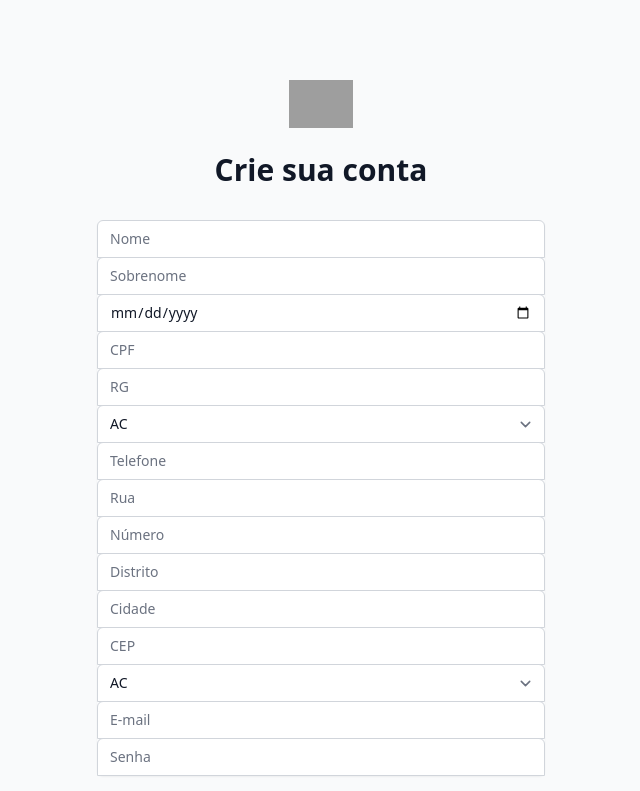
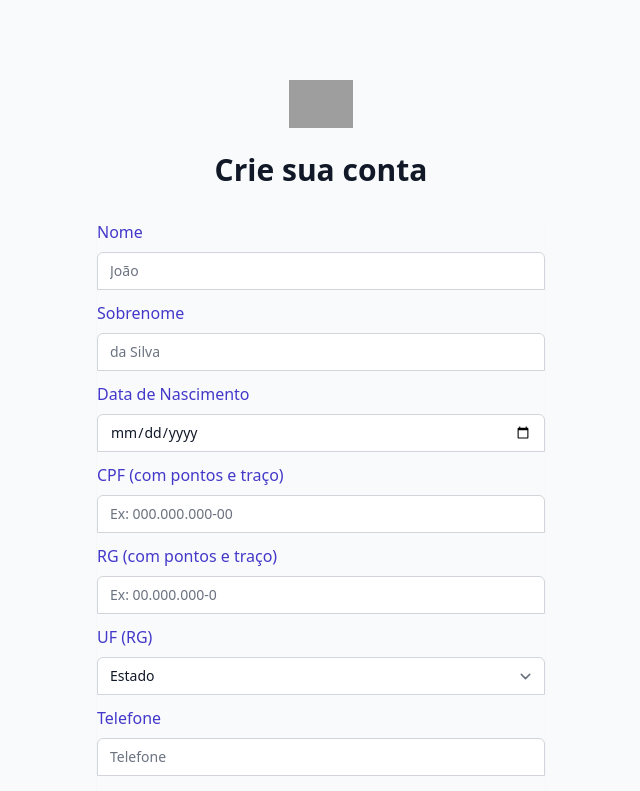
Before and after one commit to jotavkf/kols-client, a Next.js app: page /signup in a window 1280 px wide. Shown: the top 791 px of the page, without its empty margins (319-959 px from the left). Built offline with nearby package versions, Linux system fonts and the light colour scheme; grey boxes are pictures that could not be loaded.

Commit message:
SignUp bonito

```diff
--- a/package.json
+++ b/package.json
@@ -17,7 +17,8 @@
     "formik": "^2.2.9",
     "next": "12.1.0",
     "react": "17.0.2",
-    "react-dom": "17.0.2"
+    "react-dom": "17.0.2",
+    "react-hot-toast": "^2.2.0"
   },
   "devDependencies": {
     "@tailwindcss/forms": "^0.5.0",
--- a/pages/signup/index.js
+++ b/pages/signup/index.js
@@ -37,7 +37,7 @@ export default function SignUp() {
               birthdate: '',
               cpf: '',
               rg: '',
-              rgUF: 'AC',
+              rgUF: '',
               phone: '',
               address: {
                 street: '',
@@ -45,7 +45,7 @@ export default function SignUp() {
                 district: '',
                 city: '',
                 zipcode: '',
-                state: 'AC',
+                state: '',
               },
               password: '',
 
@@ -58,90 +58,75 @@ export default function SignUp() {
                 console.log(error.response.data)
                 alert('Algo deu errado') }
             }}
-            validate={values => {
-              const errors = {
-                address: {}
-              };
-                if (!/^[\w-\.]+@([\w-]+\.)+[\w-]{2,4}$/.test(values.email)){
-                  errors.email = 'Formato inválido de e-mail'
-                }
-                if (!/^\d{3}.\d{3}.\d{3}-\d{2}$/.test(values.cpf)){
-                  errors.cpf = 'Formato inválido de CPF'
-                }
-                if (!/(\d{1,2}.?)(\d{3}.?)(\d{3})(-?[0-9Xx]{1})/.test(values.rg)){
-                  errors.rg = 'Formato inválido de RG'
-                }
-                if (!/(^[0-9]{2})?(\s|-)?(9?[0-9]{4})-?([0-9]{4}$)/.test(values.phone)){
-                  errors.phone = 'Telefone inválido'
-                }
-                if (!/^([\d]{2}).?([\d]{3})-?([\d]{3})/.test(values.address.zipcode)){
-                  errors.address.zipcode = 'CEP inválido'
-                }
-                return errors
-            }}
           >
            <Form className="mt-8 space-y-6" >
               <div className="rounded-md shadow-sm -space-y-px">
                 <div>
+                <label htmlFor="name" className="form-label inline-block mb-2 text-indigo-700">Nome</label>
                   <Field
                     id="name"
                     name="name"
-                    placeholder="Nome"
+                    placeholder="João"
                     type="text"
                     required={true}
                     className="appearance-none rounded-none relative block w-full px-3 py-2 border border-gray-300 placeholder-gray-500 text-gray-900 rounded-t-md focus:outline-none focus:ring-indigo-500 focus:border-indigo-500 focus:z-10 sm:text-sm"
                   />
                 </div>
                 <div>
+                <label htmlFor="lastName" className="form-label inline-block mb-2 text-indigo-700 mt-3">Sobrenome</label>
                   <Field
                     id="lastName"
                     name="lastName"
-                    placeholder="Sobrenome"
+                    placeholder="da Silva"
                     type="text"
                     required={true}
                     className="appearance-none rounded-none relative block w-full px-3 py-2 border border-gray-300 placeholder-gray-500 text-gray-900 rounded-t-md focus:outline-none focus:ring-indigo-500 focus:border-indigo-500 focus:z-10 sm:text-sm"
                   />
                 </div>
                 <div>
+                <label htmlFor="birthdate" className="form-label inline-block mb-2 text-indigo-700 mt-3">Data de Nascimento</label>
                   <Field
                     id="birthdate"
                     name="birthdate"
-                    placeholder="Data de nascimento"
                     type="date"
                     required={true}
                     className="appearance-none rounded-none relative block w-full px-3 py-2 border border-gray-300 placeholder-gray-500 text-gray-900 rounded-t-md focus:outline-none focus:ring-indigo-500 focus:border-indigo-500 focus:z-10 sm:text-sm"
                   />
                 </div>
                 <div>
+                <label htmlFor="cpf" className="form-label inline-block mb-2 text-indigo-700 mt-3">CPF (com pontos e traço)</label>
                   <Field
                     id="cpf"
                     name="cpf"
-                    placeholder="CPF"
-                    required={true}
-                    className="appearance-none rounded-none relative block w-full px-3 py-2 border border-gray-300 placeholder-gray-500 text-gray-900 rounded-t-md focus:outline-none focus:ring-indigo-500 focus:border-indigo-500 focus:z-10 sm:text-sm"
-                  />
-                  <ErrorMessage name="cpf">{msg => toast.error(`${msg}`)}</ErrorMessage>
-                </div>
-                <div>
-                  <Field
-                    id="rg"
-                    name="rg"
-                    placeholder="RG"
+                    placeholder="Ex: 000.000.000-00"
                     required={true}
                     className="appearance-none rounded-none relative block w-full px-3 py-2 border border-gray-300 placeholder-gray-500 text-gray-900 rounded-t-md focus:outline-none focus:ring-indigo-500 focus:border-indigo-500 focus:z-10 sm:text-sm"
                   />
                 </div>
                 <div>
-                  <Field as="Select"
+                <label htmlFor="RG" className="form-label inline-block mb-2 text-indigo-700 mt-3">RG (com pontos e traço)</label>
+                  <Field
+                    id="rg"
+                    name="rg"
+                    placeholder="Ex: 00.000.000-0"
+                    required={true}
+                    className="appearance-none rounded-none relative block w-full px-3 py-2 border border-gray-300 placeholder-gray-500 text-gray-900 rounded-t-md focus:outline-none focus:ring-indigo-500 focus:border-indigo-500 focus:z-10 sm:text-sm"
+                  />
+                </div>
+                <div>
+                <label htmlFor="rgUF" className="form-label inline-block mb-2 text-indigo-700 mt-3">UF (RG)</label>
+                  <Field as="select"
                     id="rgUF"
                     name="rgUF"
                     required={true}
                     className="appearance-none rounded-none relative block w-full px-3 py-2 border border-gray-300 placeholder-gray-500 text-gray-900 rounded-t-md focus:outline-none focus:ring-indigo-500 focus:border-indigo-500 focus:z-10 sm:text-sm"
                   >
+                    <option value="" disabled>Estado</option>
                     {arrayDeEstados.map((cE) => { return <option key={cE} value={`${cE}`}>{cE}</option> })}
                   </Field>
                 </div>
                 <div>
+                <label htmlFor="phone" className="form-label inline-block mb-2 text-indigo-700 mt-3">Telefone</label>
                   <Field
                     id="phone"
                     name="phone"
@@ -152,10 +137,11 @@ export default function SignUp() {
                   />
                 </div>
                 <div>
+                <label htmlFor="phone" className="form-label inline-block mb-2 text-indigo-700 mt-3">Endereço</label>
                   <Field
                     id="address.street"
                     name="address.street"
-                    placeholder="Rua"
+                    placeholder="Rua (Ex: Rua das Flores)"
                     type="text"
                     required={true}
                     className="appearance-none rounded-none relative block w-full px-3 py-2 border border-gray-300 placeholder-gray-500 text-gray-900 rounded-t-md focus:outline-none focus:ring-indigo-500 focus:border-indigo-500 focus:z-10 sm:text-sm"
@@ -165,7 +151,7 @@ export default function SignUp() {
                   <Field
                     id="address.number"
                     name="address.number"
-                    placeholder="Número"
+                    placeholder="Número (Ex: 94)"
                     type="number"
                     required={true}
                     className="appearance-none rounded-none relative block w-full px-3 py-2 border border-gray-300 placeholder-gray-500 text-gray-900 rounded-t-md focus:outline-none focus:ring-indigo-500 focus:border-indigo-500 focus:z-10 sm:text-sm"
@@ -175,7 +161,7 @@ export default function SignUp() {
                   <Field
                     id="address.district"
                     name="address.district"
-                    placeholder="Distrito"
+                    placeholder="Distrito/Bairro (Ex: Centro)"
                     type="text"
                     required={true}
                     className="appearance-none rounded-none relative block w-full px-3 py-2 border border-gray-300 placeholder-gray-500 text-gray-900 rounded-t-md focus:outline-none focus:ring-indigo-500 focus:border-indigo-500 focus:z-10 sm:text-sm"
@@ -185,7 +171,7 @@ export default function SignUp() {
                   <Field
                     id="address.city"
                     name="address.city"
-                    placeholder="Cidade"
+                    placeholder="Cidade (Ex: São Paulo)"
                     type="text"
                     required={true}
                     className="appearance-none rounded-none relative block w-full px-3 py-2 border border-gray-300 placeholder-gray-500 text-gray-900 rounded-t-md focus:outline-none focus:ring-indigo-500 focus:border-indigo-500 focus:z-10 sm:text-sm"
@@ -195,24 +181,26 @@ export default function SignUp() {
                   <Field
                     id="address.zipcode"
                     name="address.zipcode"
-                    placeholder="CEP"
+                    placeholder="CEP com traço (Ex: 00000-000)"
                     required={true}
                     className="appearance-none rounded-none relative block w-full px-3 py-2 border border-gray-300 placeholder-gray-500 text-gray-900 rounded-t-md focus:outline-none focus:ring-indigo-500 focus:border-indigo-500 focus:z-10 sm:text-sm"
                   />
                 </div>
                 <div>
                   <div>
-                    <Field as="Select"
+                    <Field as="select"
                       id="address.state"
                       name="address.state"
                       required={true}
                       className="appearance-none rounded-none relative block w-full px-3 py-2 border border-gray-300 placeholder-gray-500 text-gray-900 rounded-t-md focus:outline-none focus:ring-indigo-500 focus:border-indigo-500 focus:z-10 sm:text-sm"
                     >
+                    <option value="" disabled>Estado</option>
                       {arrayDeEstados.map((cE) => { return <option key={cE} value={`${cE}`}>{cE}</option> })}
                     </Field>
                   </div>
                 </div>
                 <div>
+                <label htmlFor="phone" className="form-label inline-block mb-2 text-indigo-700 mt-3">Conta</label>
                   <Field
                     id="email"
                     name="email"
@@ -229,7 +217,7 @@ export default function SignUp() {
                     placeholder="Senha"
                     type="password"
                     required={true}
-                    className="appearance-none rounded-none relative block w-full px-3 py-2 border border-gray-300 placeholder-gray-500 text-gray-900 rounded-t-md focus:outline-none focus:ring-indigo-500 focus:border-indigo-500 focus:z-10 sm:text-sm"
+                    className="mt-2 appearance-none rounded-none relative block w-full px-3 py-2 border border-gray-300 placeholder-gray-500 text-gray-900 rounded-t-md focus:outline-none focus:ring-indigo-500 focus:border-indigo-500 focus:z-10 sm:text-sm"
                   />
                 </div>
               </div>
```
Also changed, not shown: 1 other file (tests, documents, lock files or other folders).
